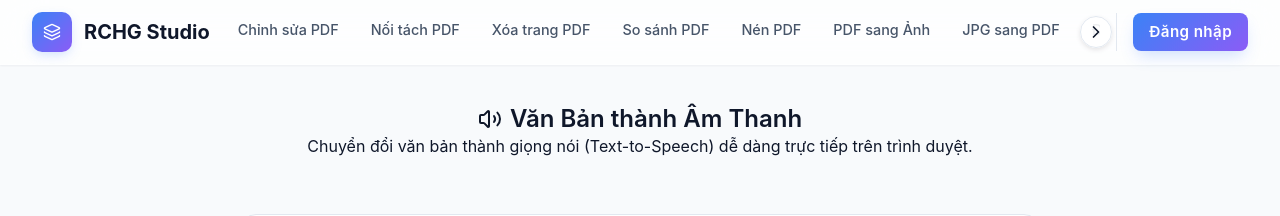
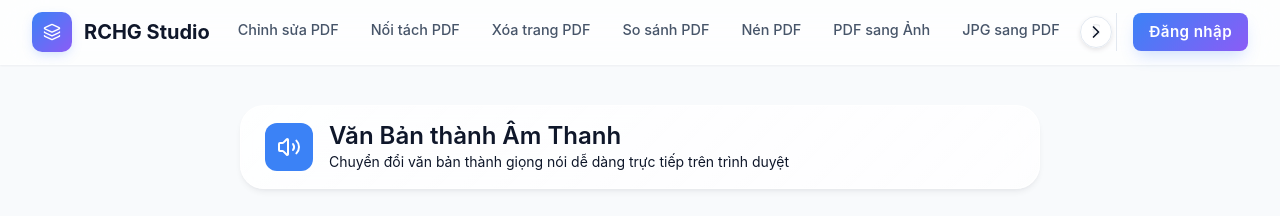
Before and after one commit to rchg2025/pdfstudio, a React (Vite) app: page /van-ban-thanh-am-thanh in a window 1280 px wide. Shown: the top 216 px of the page. Built offline with nearby package versions, Linux system fonts and the light colour scheme; no server answers.

Commit message:
style: fix audio tools header layout to match project

```diff
--- a/src/pages/SpeechToText.tsx
+++ b/src/pages/SpeechToText.tsx
@@ -154,15 +154,17 @@ export default function SpeechToText() {
 
   return (
     <div className="audio-tool-container">
-      <div className="audio-header">
-        <h1 className="text-2xl font-bold mb-2 flex items-center justify-center gap-2">
-          <Mic className="text-primary" />
-          Âm Thanh thành Văn Bản
-        </h1>
-        <p className="text-secondary">Nhận diện giọng nói và chuyển đổi thành văn bản (Speech-to-Text) theo thời gian thực.</p>
+      <div className="glass-card" style={{ padding: '1rem 1.5rem', marginBottom: '1.5rem', display: 'flex', alignItems: 'center', gap: '1rem' }}>
+        <div style={{ padding: '0.75rem', background: 'var(--primary)', borderRadius: 'var(--radius-md)', color: 'white' }}>
+          <Mic size={24} />
+        </div>
+        <div>
+          <h1 style={{ fontSize: '1.5rem', fontWeight: 600 }}>Âm Thanh thành Văn Bản</h1>
+          <p className="text-secondary" style={{ fontSize: '0.875rem' }}>Nhận diện giọng nói và chuyển đổi thành văn bản theo thời gian thực</p>
+        </div>
       </div>
 
-      <div className="audio-tool-card">
+      <div className="glass-card" style={{ padding: '1.5rem' }}>
         <div className="local-processing-notice">
           <Lock size={16} />
           Xử lý trực tiếp trên trình duyệt của bạn — Giọng nói không được lưu trữ hay gửi đi đâu khác.
--- a/src/pages/TextToSpeech.tsx
+++ b/src/pages/TextToSpeech.tsx
@@ -128,15 +128,17 @@ export default function TextToSpeech() {
 
   return (
     <div className="audio-tool-container">
-      <div className="audio-header">
-        <h1 className="text-2xl font-bold mb-2 flex items-center justify-center gap-2">
-          <Volume2 className="text-primary" />
-          Văn Bản thành Âm Thanh
-        </h1>
-        <p className="text-secondary">Chuyển đổi văn bản thành giọng nói (Text-to-Speech) dễ dàng trực tiếp trên trình duyệt.</p>
+      <div className="glass-card" style={{ padding: '1rem 1.5rem', marginBottom: '1.5rem', display: 'flex', alignItems: 'center', gap: '1rem' }}>
+        <div style={{ padding: '0.75rem', background: 'var(--primary)', borderRadius: 'var(--radius-md)', color: 'white' }}>
+          <Volume2 size={24} />
+        </div>
+        <div>
+          <h1 style={{ fontSize: '1.5rem', fontWeight: 600 }}>Văn Bản thành Âm Thanh</h1>
+          <p className="text-secondary" style={{ fontSize: '0.875rem' }}>Chuyển đổi văn bản thành giọng nói dễ dàng trực tiếp trên trình duyệt</p>
+        </div>
       </div>
 
-      <div className="audio-tool-card">
+      <div className="glass-card" style={{ padding: '1.5rem' }}>
         <div className="local-processing-notice">
           <Lock size={16} />
           Xử lý ngay trên thiết bị của bạn — Không giới hạn ký tự và hoàn toàn bảo mật.
```
